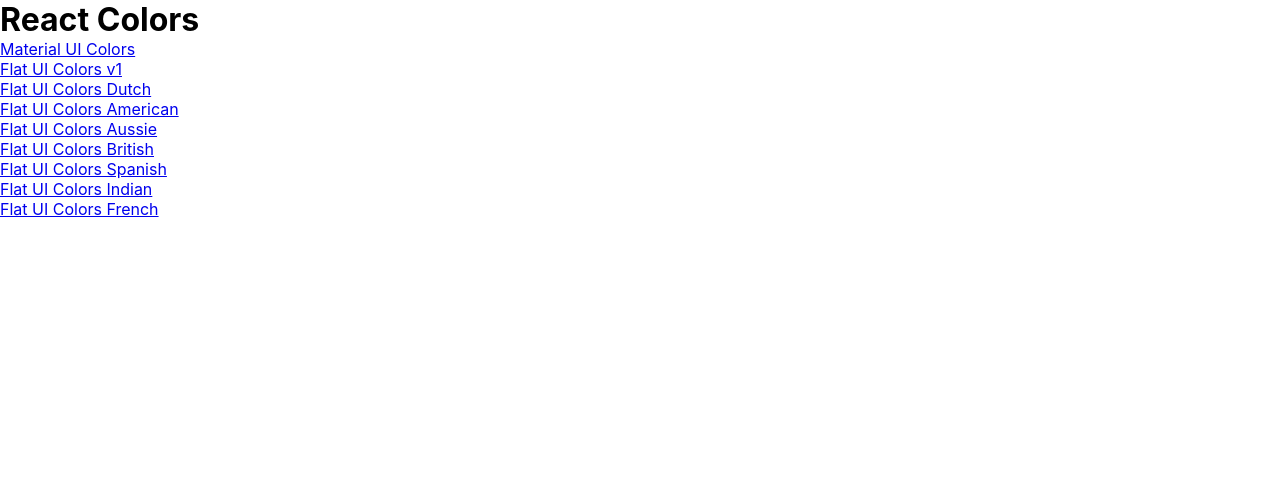
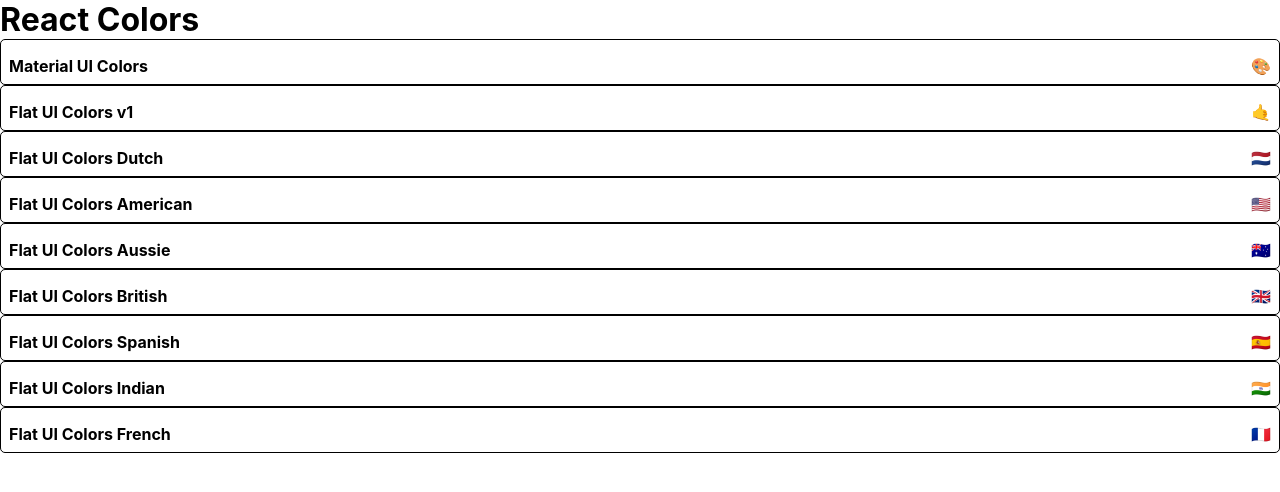
Before and after one commit to SkutchWill/Work-Samples, a React (Create React App) app in the folder react-color-app/: page / in a window 1280 px wide. Shown: the top 492 px of the page. Built offline with nearby package versions, Linux system fonts and the light colour scheme.

Commit message:
Created minipalette for home screen with initial styling

```diff
--- a/react-color-app/package.json
+++ b/react-color-app/package.json
@@ -7,6 +7,7 @@
     "@emotion/styled": "^11.6.0",
     "@material-ui/core": "^4.12.3",
     "@material-ui/icons": "^4.11.2",
+    "@material-ui/styles": "^4.11.4",
     "@mui/icons-material": "^5.2.5",
     "@mui/material": "^5.2.7",
     "@testing-library/jest-dom": "^5.16.1",
--- /dev/null
+++ b/react-color-app/src/MiniPalette.js
@@ -0,0 +1,47 @@
+import React from 'react';
+import { withStyles } from '@material-ui/styles';
+
+const styles = {
+    root: {
+        backgroundColor: 'white',
+        border: '1px solid black',
+        borderRadius: '5px',
+        padding: '0.5rem',
+        position: 'relative',
+        overflow: 'hidden',
+        '&:hover': {
+            cursor: 'pointer'
+        }
+    },
+    colors: {
+        backgroundColor: 'grey',
+    },
+    title: {
+        display: 'flex',
+        justifyContent: 'space-between',
+        alignItems: 'center',
+        margin: '0',
+        color: 'black',
+        paddingTop: '0.5rem',
+        fontSize: '1rem',
+        position: 'relative'
+    },
+    emoji: {
+        marginLeft: '0.5rem',
+        fontSize: '1.5rem'
+    }
+}
+
+function MiniPalette(props) {
+    const { classes, paletteName, emoji } = props;
+    return(
+        <div className={classes.root}>
+            <div className={classes.colors}>
+
+            </div>
+            <h5 className={classes.title}>{paletteName}<span>{emoji}</span></h5>
+        </div>
+    );
+}
+
+export default withStyles(styles)(MiniPalette);
--- a/react-color-app/src/PaletteList.js
+++ b/react-color-app/src/PaletteList.js
@@ -1,11 +1,12 @@
 import React from 'react';
 import { Link } from 'react-router-dom';
 import './styles/PaletteList.css';
+import MiniPalette from './MiniPalette';
 
 export default function PaletteList(props) {
 
     const palettes = props.palettes.map(palette => (
-        <Link to={`palette/${palette.id}`}>{palette.paletteName}</Link>
+        <MiniPalette{...palette}/>
     ));
     return (
         <div className='PaletteList'>
```
